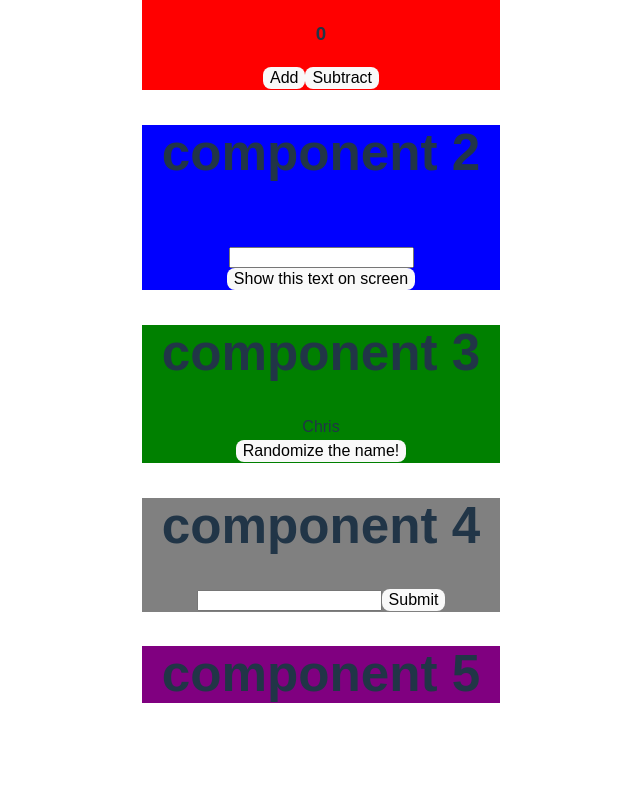
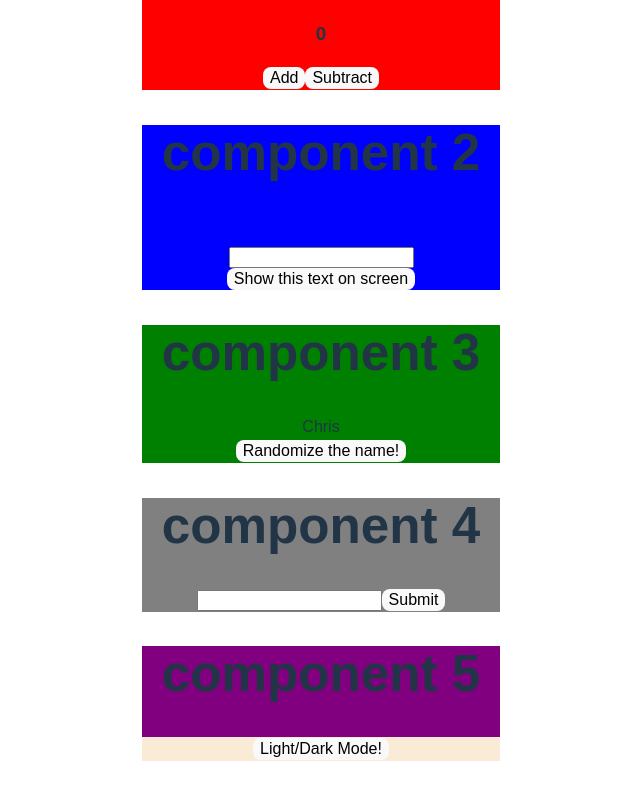
Before and after one commit to HowdyPardner/react-components, a React (Vite) app: page / in a window 1280 px wide. Shown: the part 200-1000 px from the top of the page, without its empty margins (339-979 px from the left). Built offline with nearby package versions, Linux system fonts and the light colour scheme.

Commit message:
Add toggle for light and dark theme

```diff
--- a/src/App.jsx
+++ b/src/App.jsx
@@ -4,6 +4,7 @@ import Counter from './components/Component1';
 import Input from './components/Component2';
 import RandomName from './components/Component3';
 import AddNames from './components/Component4';
+import ToggleTheme from './components/Component5';
 
 
 function App() {
@@ -29,7 +30,7 @@ const studentsArray = ["Jimmy", "David", "Jenna", "Jeff", "Harley", "Chris"]
       </div>
       <div className="component-container purple">
         <h1>component 5</h1>
-        {/* put component5 RIGHT here */}
+        <ToggleTheme />
       </div>
     </div>
   );
--- /dev/null
+++ b/src/components/Component5/index.css
@@ -0,0 +1,9 @@
+.light {
+    background-color: antiquewhite;
+    color: black;
+}
+
+.dark {
+    background-color: black;
+    color: white;
+}
--- a/src/components/Component5/index.jsx
+++ b/src/components/Component5/index.jsx
@@ -5,3 +5,24 @@
 // • handle Toggle function that will toggle the theme between "light" and "dark"
 // • <button> to toggle the theme
 // • A <div> that has a class based on the theme state. (e.g., if theme is "light", div should have a class "light-theme", if "dark", "dark-theme").
+
+
+
+
+import React, { useState } from 'react'
+import './index.css'
+const ToggleTheme = () => {
+    const [theme, setTheme] = useState('light');
+    const [isLightTheme, setLightTheme] = useState(true)
+
+    let handleClick =() =>{
+      setLightTheme(!isLightTheme);
+    }
+  return (
+    <div className={`toggle-theme-div-component-container ${isLightTheme ? 'light' : 'dark'} `}>
+        <button onClick={handleClick}>Light/Dark Mode!</button>
+    </div>
+  )
+}
+
+export default ToggleTheme
```
